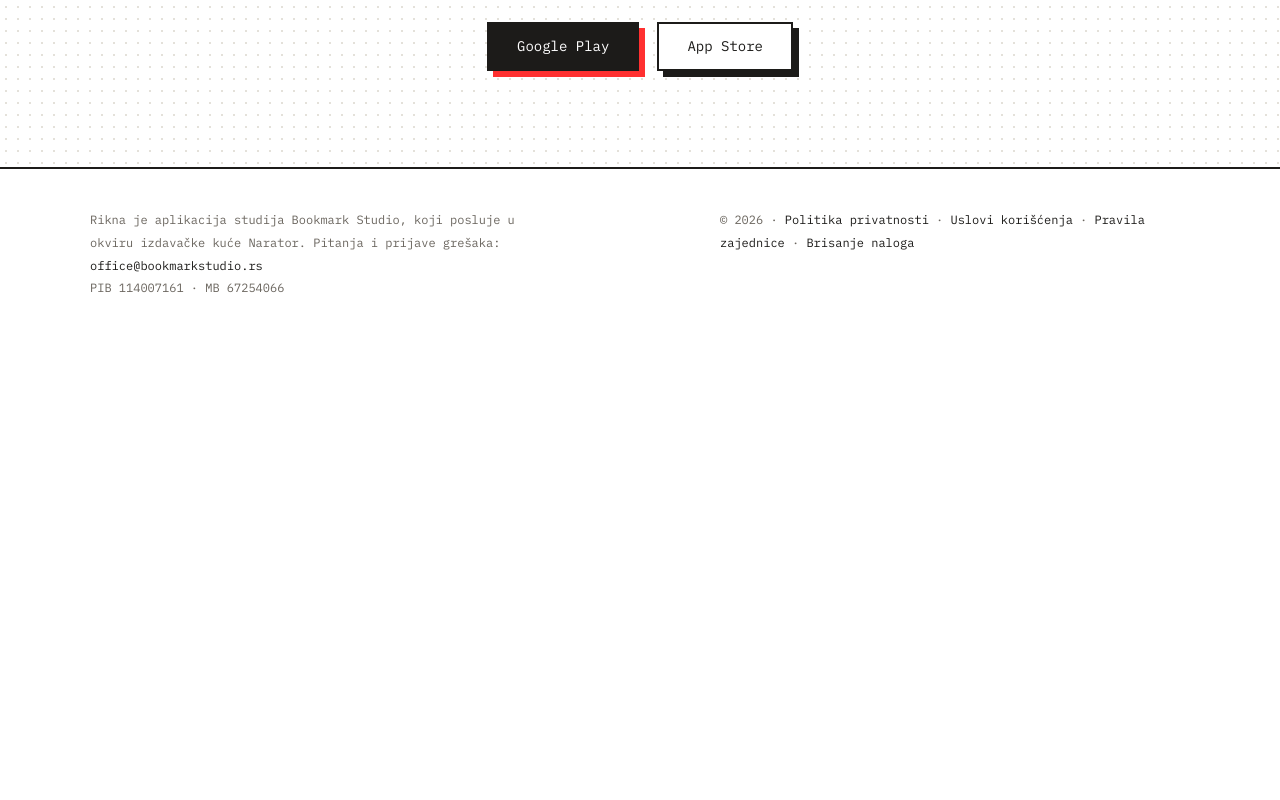
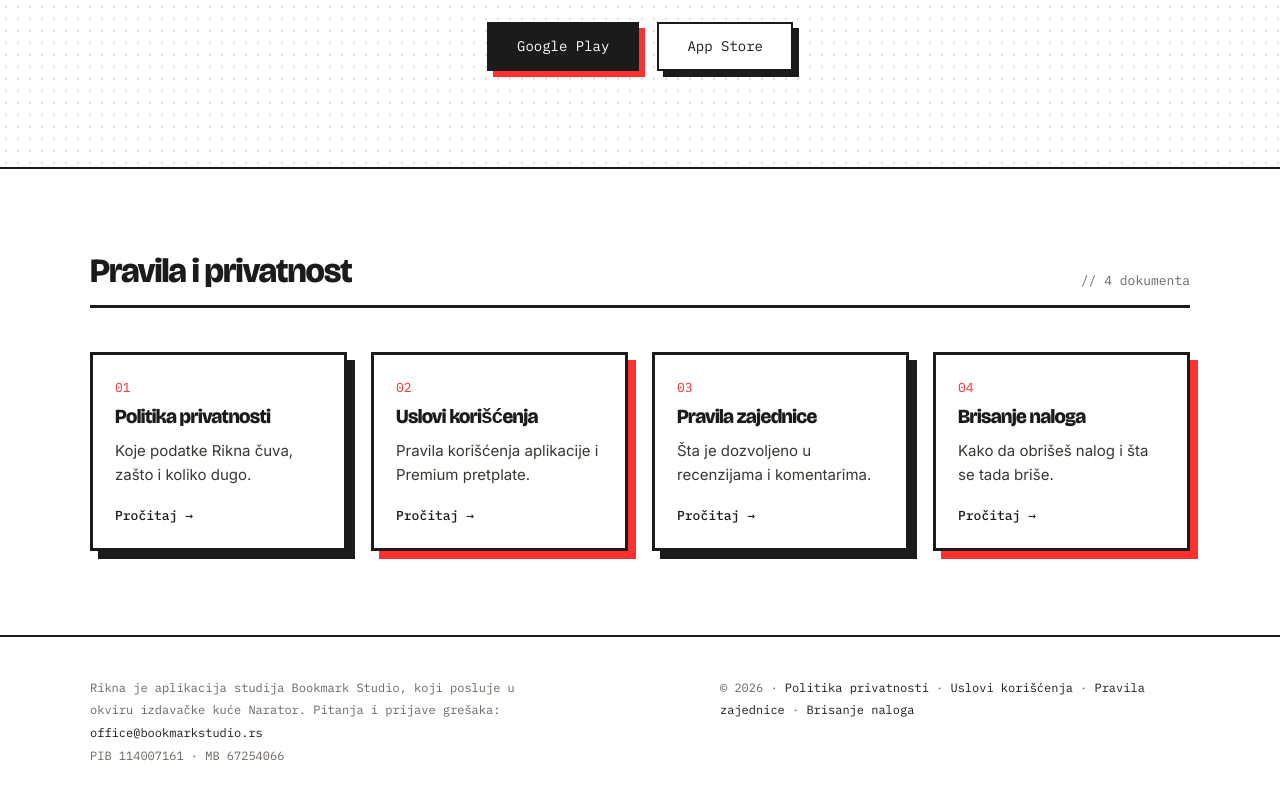
Before and after one commit to Naratorknjige/bookmarkstudio, a plain HTML site: page rikna/index.html in a window 1280 px wide. Shown: the part 2791-3591 px from the top of the page. Before the commit the page ends 3163 px from the top, so only its background shows below. Drawn offline with nearby package versions, Linux system fonts and the light colour scheme.

Commit message:
Show Rikna's documents as cards on its page
The studio privacy page no longer mentions Rikna at all. The Rikna page
gets a "Pravila i privatnost" section with a card for each document,
above the footer links that stay as they were.

Co-Authored-By: Claude Opus 5.5 <noreply@anthropic.com>

```diff
--- a/rikna/index.html
+++ b/rikna/index.html
@@ -22,7 +22,7 @@
   <link rel="preconnect" href="https://fonts.googleapis.com">
   <link rel="preconnect" href="https://fonts.gstatic.com" crossorigin>
   <link rel="stylesheet" href="https://fonts.googleapis.com/css2?family=Bricolage+Grotesque:opsz,wght@12..96,600;12..96,800&family=IBM+Plex+Mono:wght@400;500&family=Inter:wght@400;600&display=swap">
-  <link rel="stylesheet" href="../styles.css?v=20261117">
+  <link rel="stylesheet" href="../styles.css?v=20261117b">
   <script defer src="../script.js"></script>
 </head>
 <body class="rikna-page">
@@ -86,6 +86,15 @@
       <p>Izvezi CSV iz stare aplikacije, ubaci ga u Riknu, i to je to.</p>
       <div class="actions"><a class="button button-dark" href="#">Google Play</a><a class="button button-light" href="#">App Store</a></div>
     </section>
+    <section id="dokumenti" class="docs section">
+      <div class="section-heading"><h2>Pravila i privatnost</h2><span>// 4 dokumenta</span></div>
+      <div class="docs-grid">
+        <a href="privatnost.html"><span>01</span><h3>Politika privatnosti</h3><p>Koje podatke Rikna čuva, zašto i koliko dugo.</p><b>Pročitaj →</b></a>
+        <a href="uslovi.html"><span>02</span><h3>Uslovi korišćenja</h3><p>Pravila korišćenja aplikacije i Premium pretplate.</p><b>Pročitaj →</b></a>
+        <a href="pravila-zajednice.html"><span>03</span><h3>Pravila zajednice</h3><p>Šta je dozvoljeno u recenzijama i komentarima.</p><b>Pročitaj →</b></a>
+        <a href="brisanje-naloga.html"><span>04</span><h3>Brisanje naloga</h3><p>Kako da obrišeš nalog i šta se tada briše.</p><b>Pročitaj →</b></a>
+      </div>
+    </section>
   </main>
   <footer><p>Rikna je aplikacija studija Bookmark Studio, koji posluje u okviru izdavačke kuće Narator. Pitanja i prijave grešaka: <a href="mailto:office@bookmarkstudio.rs">office@bookmarkstudio.rs</a><br>PIB 114007161 · MB 67254066</p><p>© <span data-year></span> · <a href="privatnost.html">Politika privatnosti</a> · <a href="uslovi.html">Uslovi korišćenja</a> · <a href="pravila-zajednice.html">Pravila zajednice</a> · <a href="brisanje-naloga.html">Brisanje naloga</a></p></footer>
 </body>
--- a/styles.css
+++ b/styles.css
@@ -306,3 +306,14 @@ footer a{color:var(--ink);text-decoration:none}
 .download{padding:72px 20px}
 footer{flex-direction:column;padding:32px 20px 56px}
 }
+.docs{border-top:2px solid var(--ink)}
+.docs-grid{display:grid;grid-template-columns:repeat(4,1fr);gap:24px}
+.docs-grid a{--c:var(--ink);display:flex;flex-direction:column;border:3px solid var(--ink);background:#fff;padding:24px 22px;box-shadow:8px 8px 0 var(--c);color:var(--text);text-decoration:none;transition:transform .15s,box-shadow .15s}
+.docs-grid a:nth-child(even){--c:var(--red)}
+.docs-grid a:hover,.docs-grid a:focus-visible{transform:translate(-3px,-3px);box-shadow:11px 11px 0 var(--c)}
+.docs-grid span{font:400 13px var(--mono);color:var(--red)}
+.docs-grid h3{font-size:20px;margin:10px 0 12px;color:var(--ink)}
+.docs-grid p{margin:0 0 20px;font-size:15px;line-height:1.6;flex:1}
+.docs-grid b{font:500 13px var(--mono);color:var(--ink)}
+@media (max-width:1000px){.docs-grid{grid-template-columns:1fr 1fr}}
+@media (max-width:560px){.docs-grid{grid-template-columns:1fr}}
```
Also changed, not shown: 404.html (+1 -1 lines), en/index.html (+1 -1 lines), en/privacy.html (+1 -1 lines), en/rikna.html (+1 -1 lines), index.html (+1 -1 lines), privatnost.html (+2 -11 lines), rikna/brisanje-naloga.html (+1 -1 lines), rikna/pravila-zajednice.html (+1 -1 lines), rikna/privatnost.html (+1 -1 lines), rikna/uslovi.html (+1 -1 lines).
